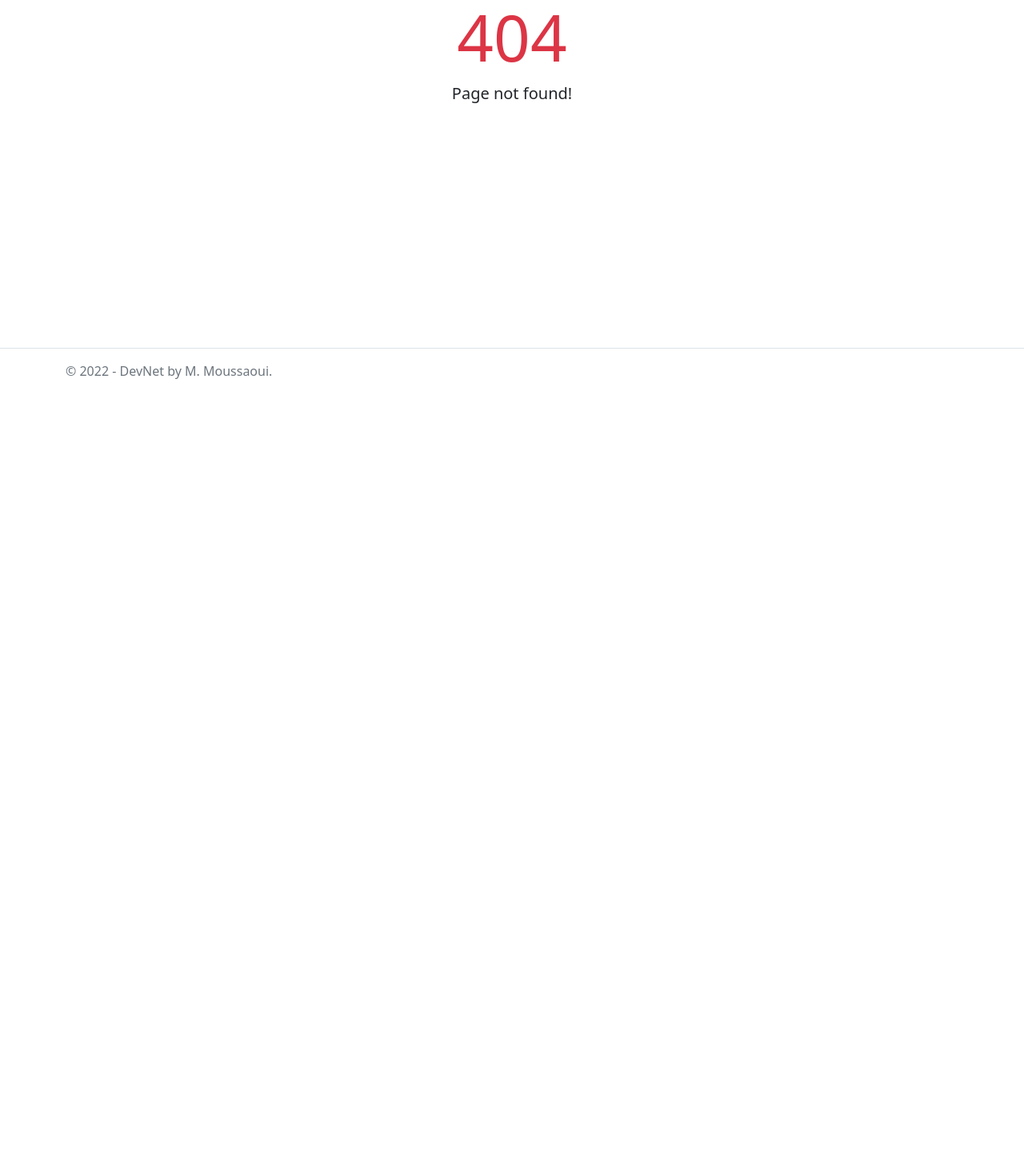
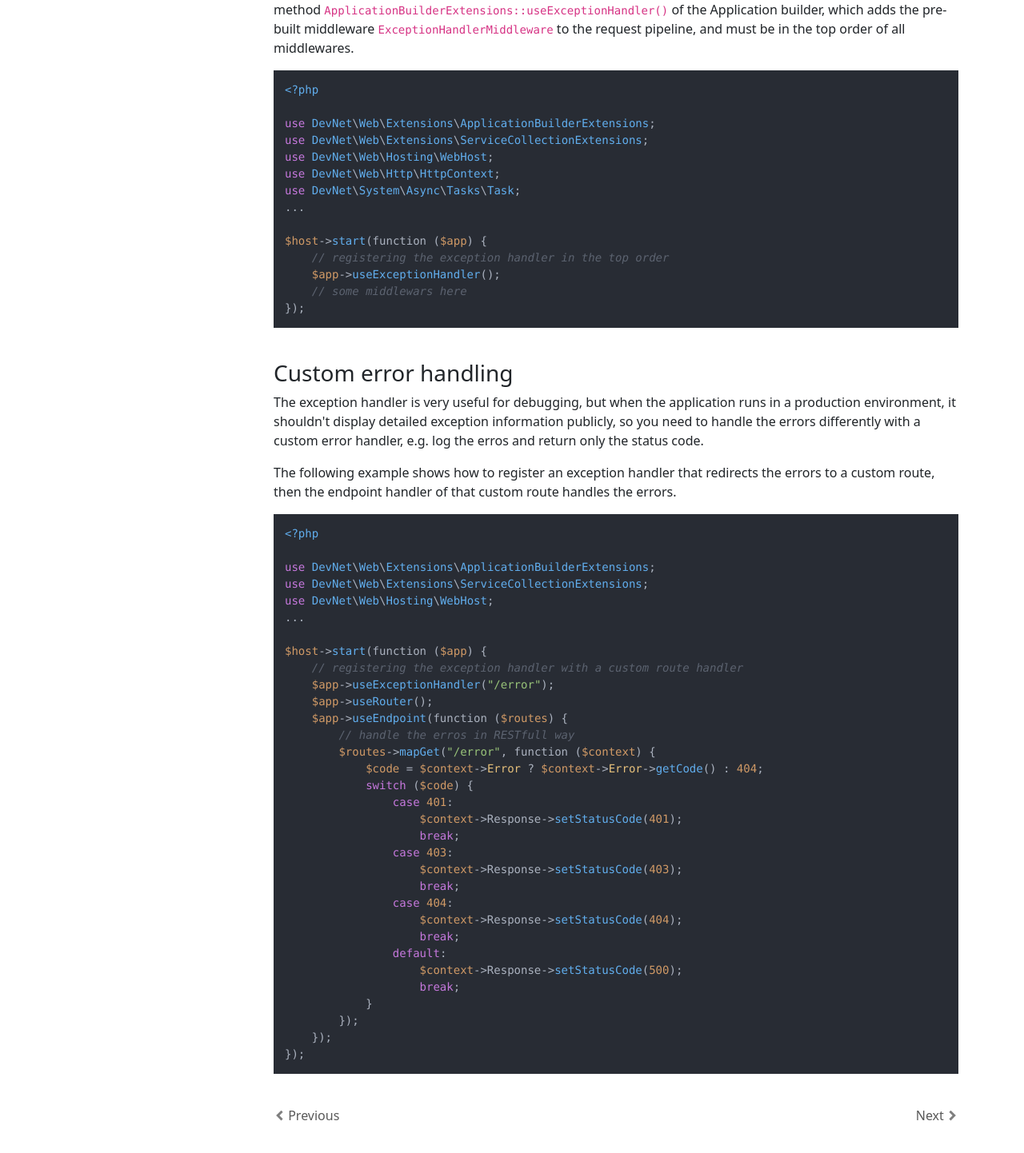
Before and after one commit to DevNet-Framework/devnet-framework.github.io, an Angular app: page /docs/web/exception in a window 1280 px wide. Before the commit this address had no page. Shown: the part 308-1750 px from the top of the page at 80% size. Before the commit the page ends 800 px from the top, so only its background shows below. Built offline with nearby package versions, Linux system fonts and the light colour scheme.

Commit message:
add ExceptionComponent

```diff
--- /dev/null
+++ b/src/app/web/exception/exception.component.html
@@ -0,0 +1,92 @@
+<div class="container pt-3">
+  <div class="row">
+    <div id="sidebar" style="width: 260px;">
+      <app-sidebar></app-sidebar>
+    </div>
+    <div id="content" class="flex-grow-1" style="width: 400px;">
+      <article>
+        <h1>Exception Handler</h1>
+        <hr>
+        <p>
+          The exception handler is a middleware that displays detailed information about unhandled request exceptions, it's the first middleware that runs in the request pipeline so that it can catch all the unhandled exceptions thrown in the middleware that follows.
+        </p>
+        <h3>Registring the Exception Handler</h3>
+        <p>
+          Exception Handler is enabled through the method <code>WebHost::start(Closure $configure)</code> by calling the extension method <code>ApplicationBuilderExtensions::useExceptionHandler()</code> of the Application builder, which adds the pre-built middleware <code>ExceptionHandlerMiddleware</code> to the request pipeline, and must be in the top order of all middlewares.
+        </p>
+        <pre><code class="language-php">&lt;?php
+
+use DevNet\Web\Extensions\ApplicationBuilderExtensions;
+use DevNet\Web\Extensions\ServiceCollectionExtensions;
+use DevNet\Web\Hosting\WebHost;
+use DevNet\Web\Http\HttpContext;
+use DevNet\System\Async\Tasks\Task;
+...
+
+$host->start(function ($app) &lcub;
+    // registering the exception handler in the top order
+    $app->useExceptionHandler();
+    // some middlewars here
+});
+</code></pre>
+        <br>
+        <h3>Custom error handling</h3>
+        <p>
+          The exception handler is very useful for debugging, but when the application runs in a production environment, it shouldn't display detailed exception information publicly, so you need to handle the errors differently with a custom error handler, e.g. log the erros and return only the status code.
+        </p>
+        <p>
+          The following example shows how to register an exception handler that redirects the errors to a custom route, then the endpoint handler of that custom route handles the errors.
+        </p>
+        <pre><code class="language-php">&lt;?php
+
+use DevNet\Web\Extensions\ApplicationBuilderExtensions;
+use DevNet\Web\Extensions\ServiceCollectionExtensions;
+use DevNet\Web\Hosting\WebHost;
+...
+
+$host->start(function ($app) &lcub;
+    // registering the exception handler with a custom route handler
+    $app->useExceptionHandler("/error");
+    $app->useRouter();
+    $app->useEndpoint(function ($routes) &lcub;
+        // handle the erros in RESTfull way
+        $routes->mapGet("/error", function ($context) &lcub;
+            $code = $context->Error ? $context->Error->getCode() : 404;
+            switch ($code) &lcub;
+                case 401:
+                    $context->Response->setStatusCode(401);
+                    break;
+                case 403:
+                    $context->Response->setStatusCode(403);
+                    break;
+                case 404:
+                    $context->Response->setStatusCode(404);
+                    break;
+                default:
+                    $context->Response->setStatusCode(500);
+                    break;
+            }
+        });
+    });
+});
+</code></pre>
+        <footer>
+          <nav class="no-print" aria-label="Page navigation">
+            <ul class="nav-page">
+              <li class="nav-page-item">
+                <a class="nav-page-link" routerLink="/docs/web/dependency">
+                  <i class="chevron left"></i> Previous
+                </a>
+              </li>
+              <li class="nav-page-item">
+                <a class="nav-page-link" routerLink="/docs/entity/overview">
+                  Next <i class="chevron right"></i>
+                </a>
+              </li>
+            </ul>
+          </nav>
+        </footer>
+      </article>
+    </div>
+  </div>
+</div>
--- /dev/null
+++ b/src/app/web/exception/exception.component.ts
@@ -0,0 +1,17 @@
+import { Component, OnInit } from '@angular/core';
+import hljs from 'highlight.js/lib/common';
+
+@Component({
+  selector: 'web-exception',
+  templateUrl: './exception.component.html',
+  styleUrls: ['./exception.component.css']
+})
+export class ExceptionComponent implements OnInit {
+
+  constructor() { }
+
+  ngOnInit(): void {
+    hljs.highlightAll();
+  }
+
+}
--- a/src/app/web/web-routing.module.ts
+++ b/src/app/web/web-routing.module.ts
@@ -9,6 +9,7 @@ import { ViewComponent } from './view/view.component';
 import { LayoutComponent } from './layout/layout.component';
 import { FilterComponent } from './filter/filter.component';
 import { DependencyComponent } from './dependency/dependency.component';
+import { ExceptionComponent } from './exception/exception.component';
 
 const routes: Routes = [
   { path: 'docs/web/start', component: StartComponent },
@@ -20,6 +21,7 @@ const routes: Routes = [
   { path: 'docs/web/layout', component: LayoutComponent },
   { path: 'docs/web/filter', component: FilterComponent },
   { path: 'docs/web/dependency', component: DependencyComponent },
+  { path: 'docs/web/exception', component: ExceptionComponent },
   { path: 'docs/web', redirectTo: 'docs/web/start', pathMatch: 'full' }
 ];
 
--- a/src/app/web/web.module.ts
+++ b/src/app/web/web.module.ts
@@ -11,6 +11,7 @@ import { ViewComponent } from './view/view.component';
 import { LayoutComponent } from './layout/layout.component';
 import { FilterComponent } from './filter/filter.component';
 import { DependencyComponent } from './dependency/dependency.component';
+import { ExceptionComponent } from './exception/exception.component';
 
 @NgModule({
   declarations: [
@@ -22,7 +23,8 @@ import { DependencyComponent } from './dependency/dependency.component';
     ViewComponent,
     LayoutComponent,
     FilterComponent,
-    DependencyComponent
+    DependencyComponent,
+    ExceptionComponent
   ],
   imports: [
     CommonModule,
```
Also changed, not shown: src/app/web/exception/exception.component.css (added), 1 other file (tests, documents, lock files or other folders).
